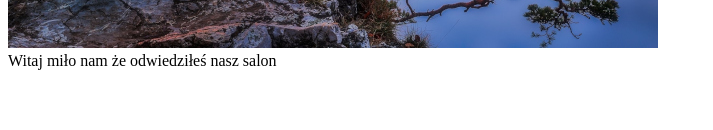
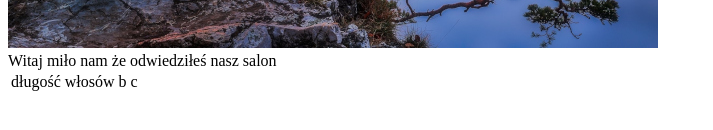
Before and after one commit to Damian2476/frizjer, a plain HTML site: page index.html in a window 1280 px wide. Shown: the part 482-612 px from the top of the page, without its empty margins (0-713 px from the left). Drawn offline with Linux system fonts and the light colour scheme.

Commit message:
no message

```diff
--- a/index.html
+++ b/index.html
@@ -10,5 +10,6 @@
    witryna internetowa
    <div><img src="obraz2.jpeg">   </div>
 Witaj miło nam że odwiedziłeś nasz salon
+<table><tl><td>długość włosów</td><td>b</td></tl><tl><td>c</td></tl></table>
 </body>
 </html>
```
